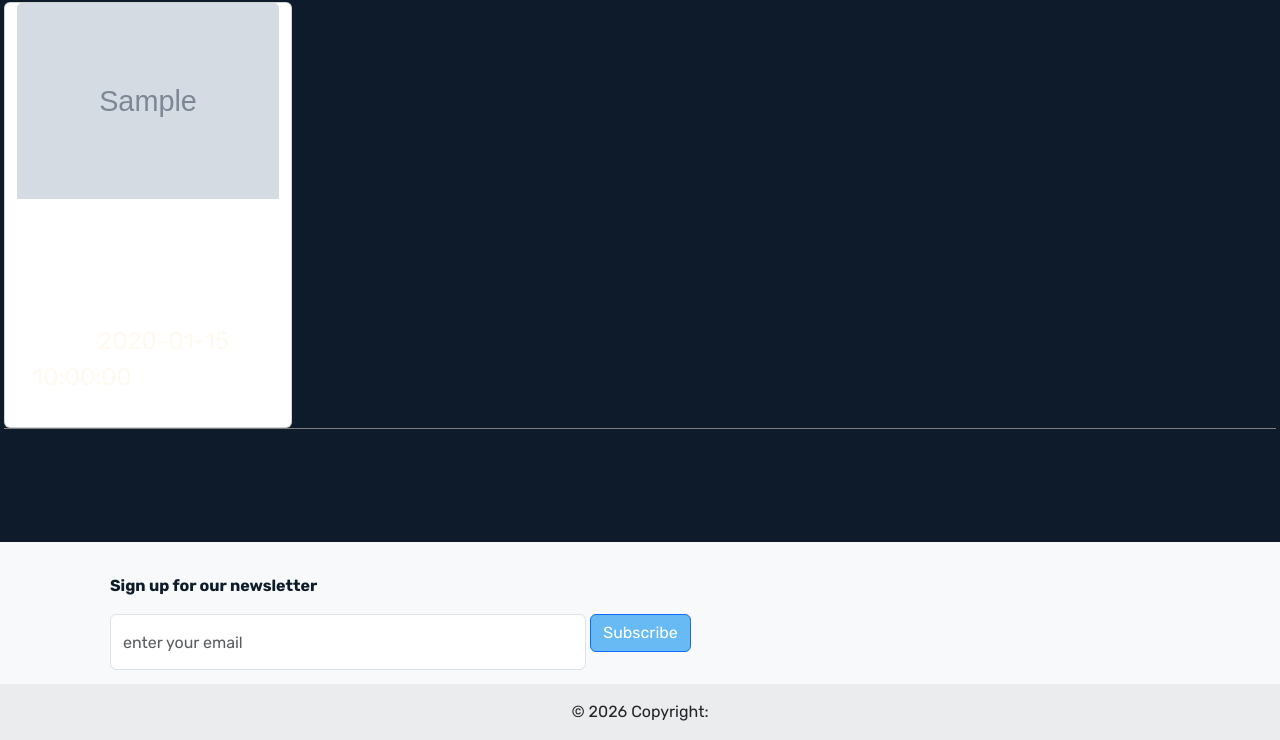
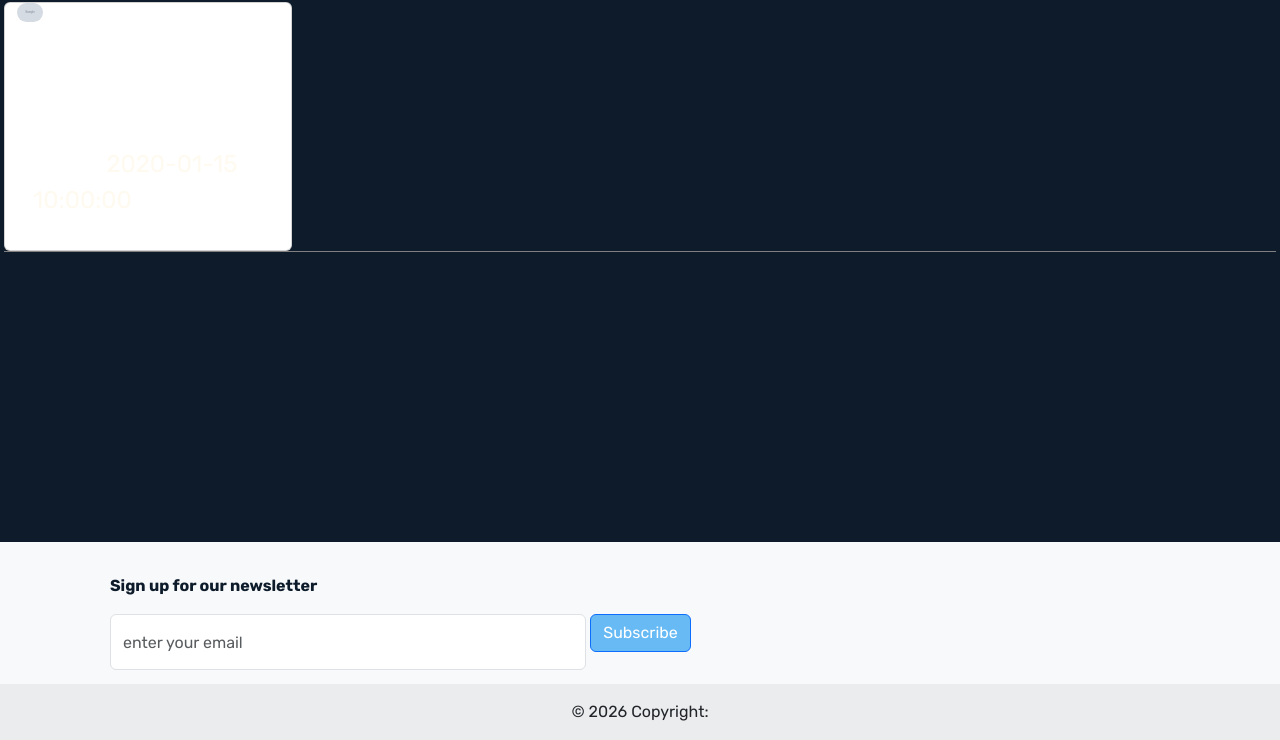
Before and after one commit to AvuMdunyelwa/100Pages, a Flask app: template templates/notifications.html in a window 1280 px wide. Shown: the part 60-800 px from the top of the page. Run offline with Flask 3, Linux system fonts and the light colour scheme; the template is opened without the code that fills it: most values are stand-ins (such as "Sample title", 1, 10 or a date in 2020); grey boxes marked "Sample" are stand-in pictures; parts of the project's set-up code (start-up, migrations or seed data) failed here and were passed over; some libraries are stand-ins or nearby versions.

Commit message:
add styling for activity rows

```diff
--- a/templates/notifications.html
+++ b/templates/notifications.html
@@ -4,33 +4,33 @@
         <h6>Activity</h6>
         <div class="container-fluid w-100 h-auto p-3"  id="notifications-wrapper">
             {% for activity in notifications %}
-            <div class="row h-50 d-flex" id="activity" style="border-bottom: 1px solid gray;">
+            <div class="row h-25 d-flex" id="activity" style="border-bottom: 1px solid gray;">
                 {% if activity.type == 'liked_review' %}
                     <div class="card" style="width: 18rem;">
-                        <img src="{{activity.cover}}" class="card-img-top" alt="...">
+                        <img src="{{activity.cover}}" class="card-img-top" alt="..." style="max-width: 10%; height: 100%; border-radius: 10px;">
                         <div class="card-body">
                             <p style="color: white; font-size: 1.5rem">
-                                You liked {{activity.sender}}'s review of {{activity.song_title}} by {{activity.artist}}
+                                You liked <b>{{activity.sender}}</b>'s review of <b>{{activity.song_title}}</b> by <b>{{activity.artist}}</b>
                                 <span style="color: floralwhite;">{{activity.created_at}}</span>
                             </p>
                         </div>
                     </div>
                 {% elif activity.type == 'like_received' %}
                     <div class="card" style="width: 18rem;">
-                        <img src="{{activity.cover}}" class="card-img-top" alt="...">
+                        <img src="{{activity.cover}}" class="card-img-top" alt="..." style="max-width: 10%; height: 100%; border-radius: 10px;">
                         <div class="card-body">
                             <p class="card-text">
-                                {{activity.sender}} liked your review of {{activity.song_title}} by {{activity.artist}}
+                                <b>{{activity.sender}}</b> liked your review of <b>{{activity.song_title}}</b> by <b>{{activity.artist}}</b>
                                 <span style="color: floralwhite;">{{activity.created_at}}</span>
                             </p>
                         </div>
                     </div>
                 {% else %}
                     <div class="card" style="width: 18rem;">
-                        <img src="{{activity.cover}}" class="card-img-top" alt="...">
+                        <img src="{{activity.cover}}" class="card-img-top" alt="..." style="max-width: 10%; height: 100%; border-radius: 10px;">
                         <div class="card-body">
                             <p style="color: #ffffff; font-size: 1.5rem">
-                                    You added a review of the song {{activity.song_title}} by {{activity.artist}}
+                                    You added a review of the song <b>{{activity.song_title}}</b> by <b>{{activity.artist}}</b>
                                     <span style="color: floralwhite;">{{activity.created_at}}</span>
                             </p>
                         </div>
```
